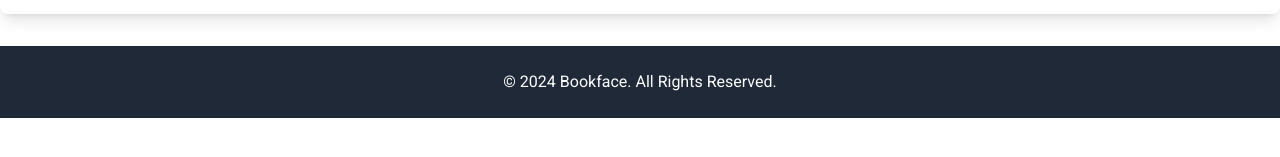
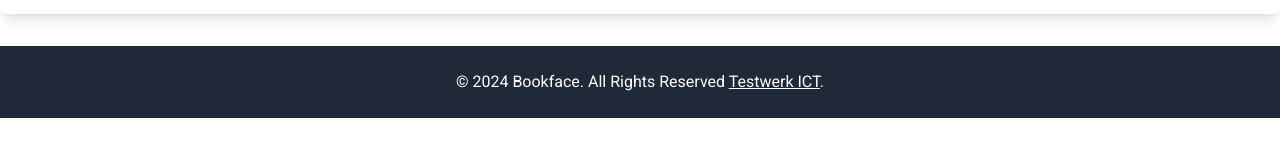
Before and after one commit to ckonert/BookFace-gui, an Angular app: page /books in a window 1280 px wide. Shown: the part 407-564 px from the top of the page. Built offline with nearby package versions, Linux system fonts and the light colour scheme; no server answers.

Commit message:
added link to testwerk site

```diff
--- a/src/app/app.component.html
+++ b/src/app/app.component.html
@@ -21,5 +21,5 @@
 
 <!-- Footer -->
 <footer class="bg-gray-800 text-white text-center py-6 mt-8">
-  <p>&copy; 2024 Bookface. All Rights Reserved.</p>
+  <p>&copy; 2024 Bookface. All Rights Reserved <a href="https://www.testwerk.nl" class="underline hover:text-blue-400">Testwerk ICT</a>.</p>
 </footer>
```
